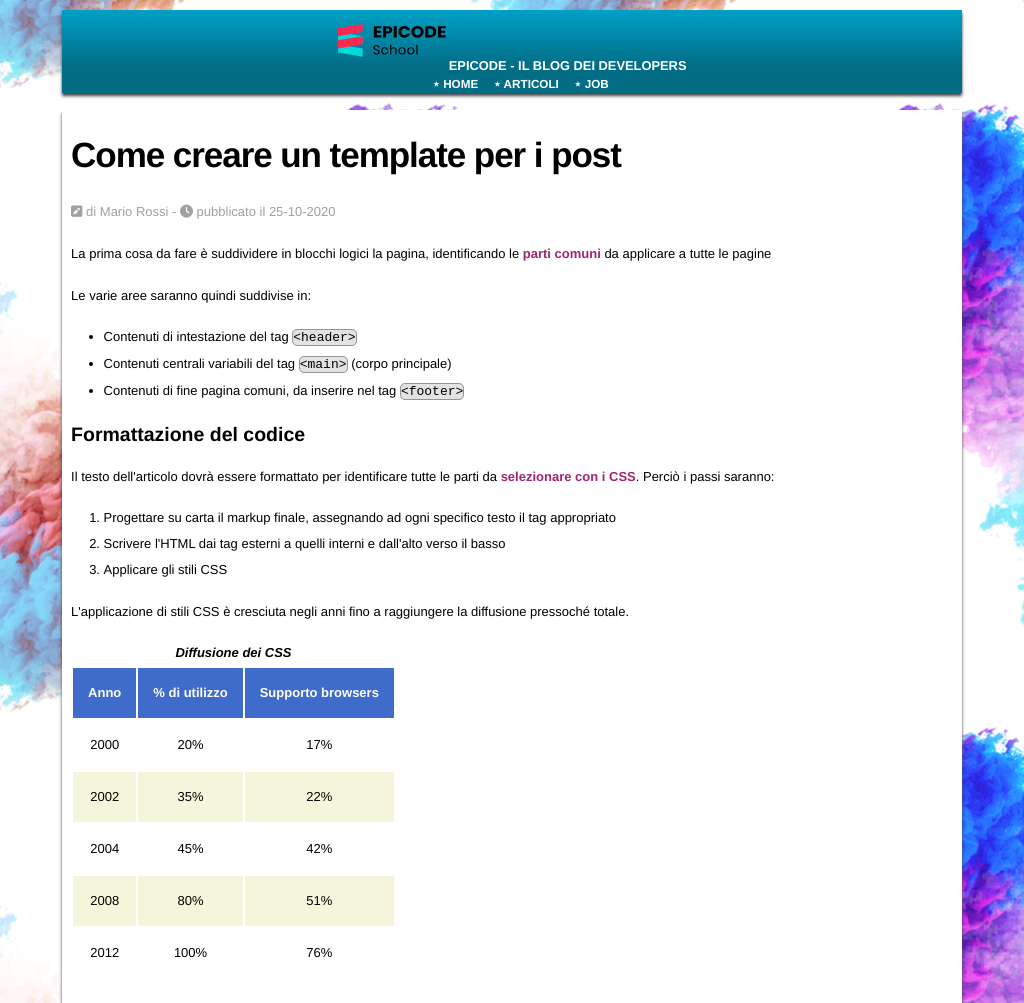
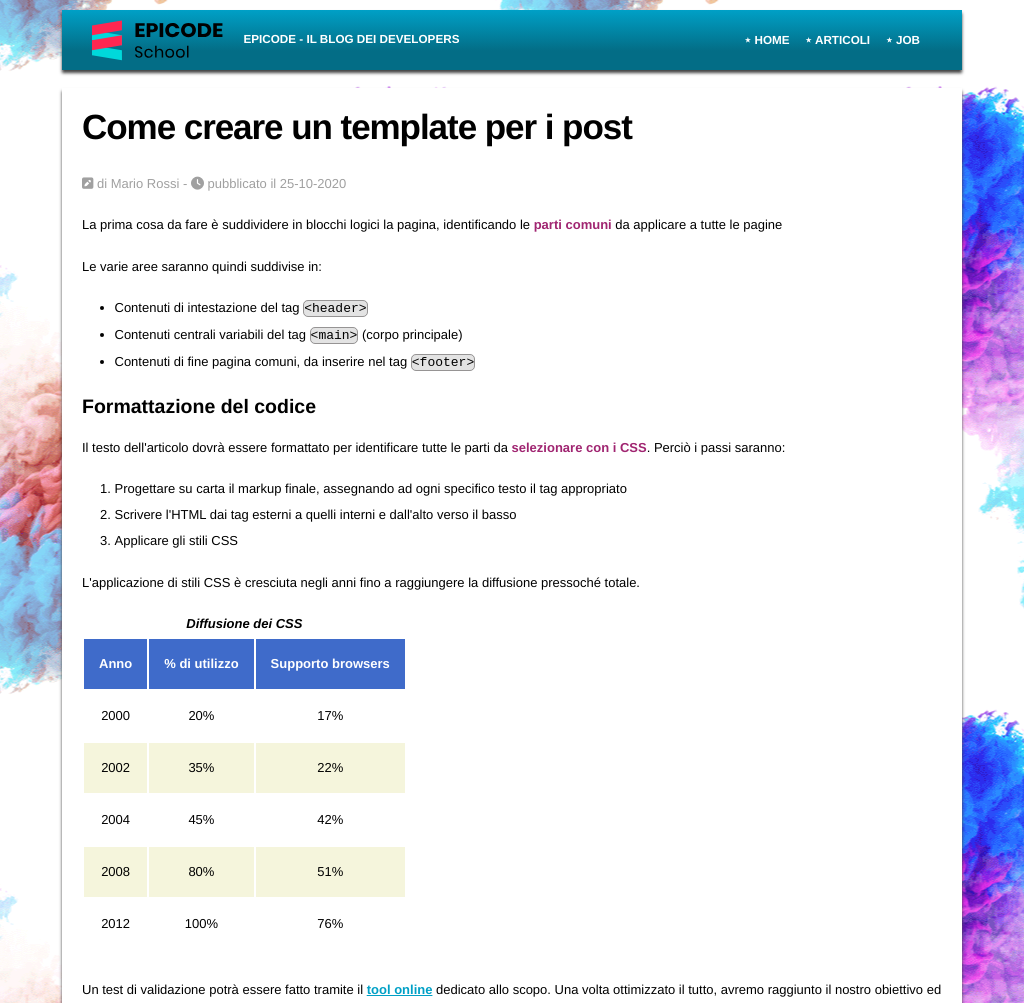
Before and after one commit to AbelSassu/s-5-g-1, a plain HTML site: page index.html in a window 1024 px wide. Shown: the top 1003 px of the page. Drawn offline with Linux system fonts and the light colour scheme.

Commit message:
cambiato header del desktop

```diff
--- a/css/style.css
+++ b/css/style.css
@@ -278,27 +278,44 @@ footer a {
 
     }
     header{
+        display: flex;
+        justify-content: space-between;
+        align-items: center;
         padding: 0px;
     }
     header div img{
-        width: 12%;
+        padding-left: 30px;
+        width: 35%;
+    }
+    header div{
+
+        font-size: 1em;
+        display: flex;
+        vertical-align: middle;
+    }
+    header div p {
+        padding-left: 20px;
+        white-space: nowrap;
+        text-overflow: ellipsis;
+        margin-top: 20px;
+    }
+    nav{
+        align-items: flex-end;
+        margin-left: auto;
+    }
+    nav ul li {
         display: inline;
     }
-    header div p{
-        font-size: 1.1em;
-        display: inline;
-    }
-    header li{
-        display: inline;
+    nav ul{
+        padding-right: 30px;
     }
     main{
+        padding: 20px;
         line-height: 2em;
     }
 }
 @media print {
     body {
-
         font-size: 1.8rem;
-        color: red;
     }
 }
```
